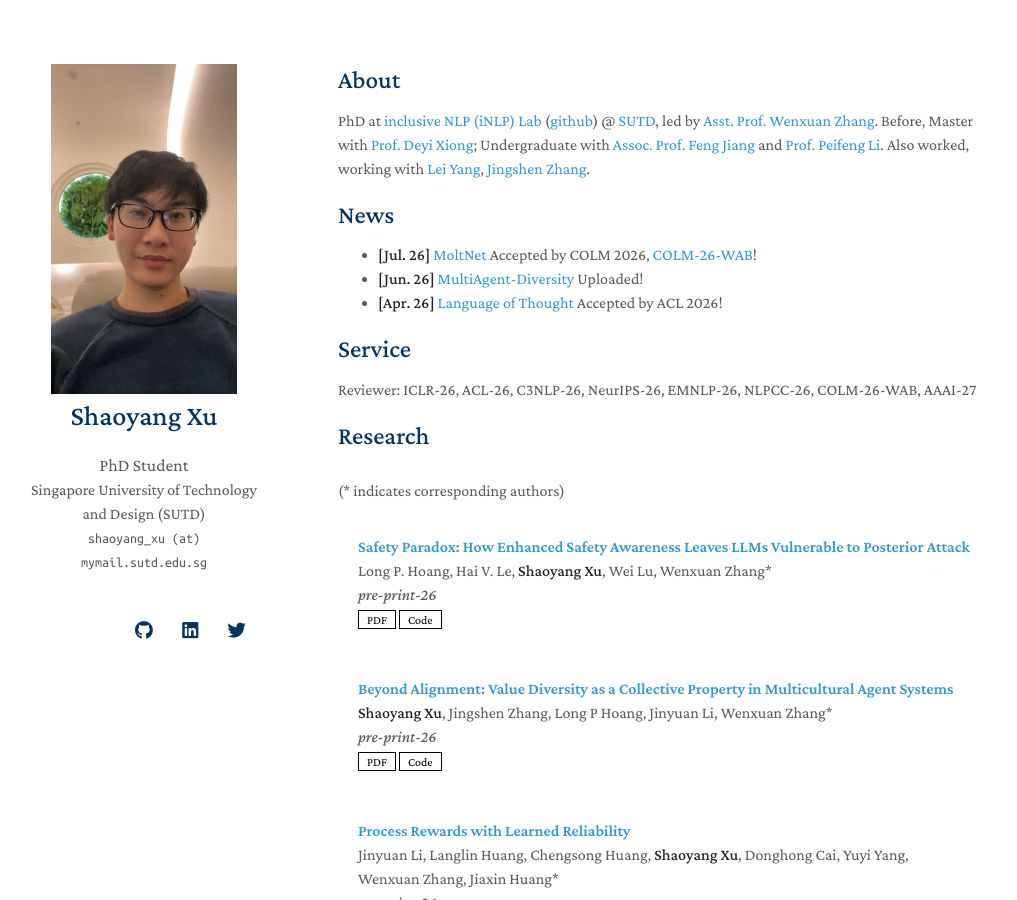
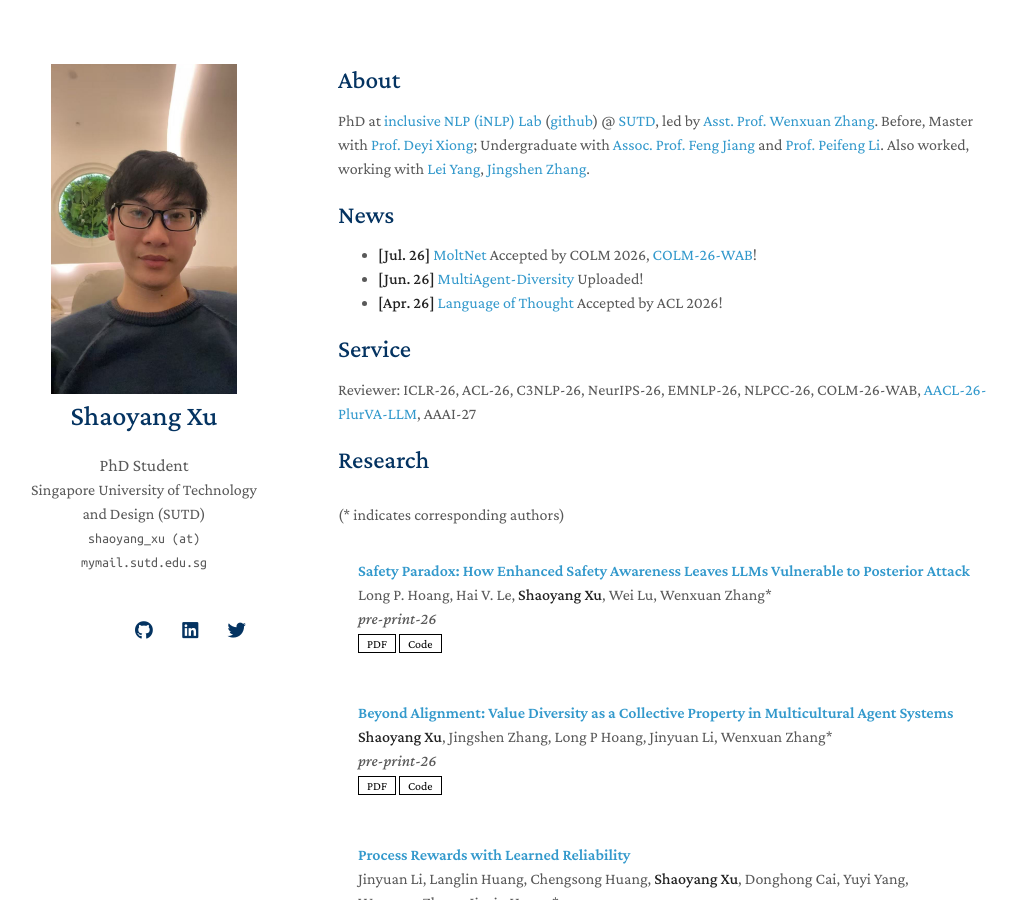
Before and after one commit to shaoyangxu/shaoyangxu.github.io, a Jekyll site: the page built from index.md, in a window 1280 px wide and 900 px high. Shown: the whole window, without its empty margins (132-1149 px from the left). Built offline with Jekyll 4.4.1, drawn with Linux system fonts in a browser that asks for light colours; nearby versions of some CDN libraries; a style sheet for code colours, icons or effects is not loaded; our own code applies the rules of GitHub Pages for plain Markdown files.

Commit message:
Update reviewer list with AACL-26 link

```diff
--- a/index.md
+++ b/index.md
@@ -18,6 +18,6 @@ PhD at [inclusive NLP (iNLP) Lab](https://isakzhang.github.io/group.html) ([gith
 <!-- - **[Nov. 2023]** One paper accepted by EMNLP 2023. -->
 
 ## Service
-Reviewer: ICLR-26, ACL-26, C3NLP-26, NeurIPS-26, EMNLP-26, NLPCC-26, COLM-26-WAB, AAAI-27
+Reviewer: ICLR-26, ACL-26, C3NLP-26, NeurIPS-26, EMNLP-26, NLPCC-26, COLM-26-WAB, [AACL-26-PlurVA-LLM](https://plurvallm2026.github.io/), AAAI-27
 
 {% include_relative _includes/publications.md %}
```
